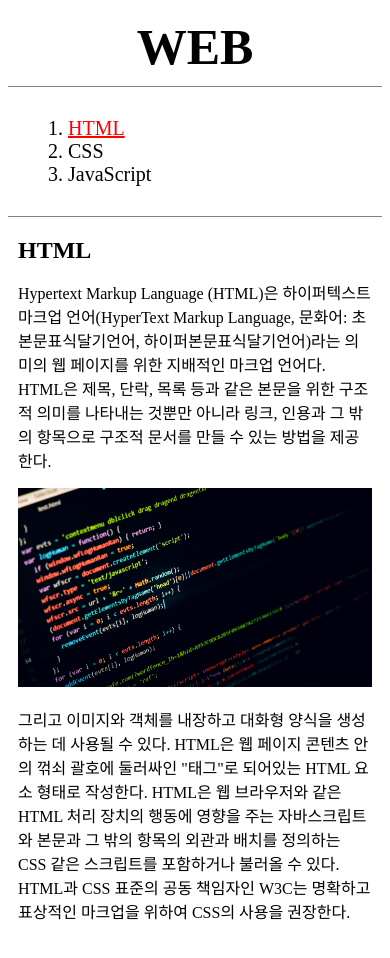
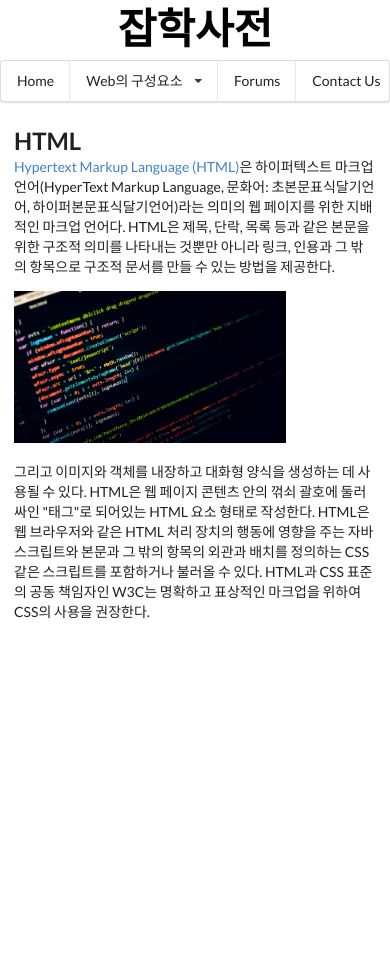
Before and after one commit to gameaos/web-1, a plain HTML site: page HTML.html in a window 390 px wide. After the commit the page ends 854 px from the top, so only its background shows below. Drawn offline with nearby package versions, Linux system fonts and the light colour scheme; a script that the page names is missing.

Commit message:
Fifth Version

```diff
--- a/HTML.html
+++ b/HTML.html
@@ -3,78 +3,52 @@
 <head>
   <title>WEB - HTML</title>
   <meta charset="utf-8">
-  <style>
-    body{
-      margin: 5;
-    }
-    a {
-      color:black;
-      text-decoration: none;
-    }
-    h1 {
-      font-size: 50px;
-      text-align: center;
-      border-bottom: 1px solid gray;
-      margin: 0;
-      padding: 10px;
-    }
-    #article h2{
-      margin: 0;
-      padding-top: 10px;
-    }
-    #grid ol {
-      font-size: 25px;
-      border-right: 1px solid gray;
-      width: 150px;
-      margin: 0;
-      padding: 30px;
-      padding-right: 15px;
-    }
-    #grid{
-      display: grid;
-      grid-template-columns: 205px 1fr;
-    }
-    #article{
-      padding-left: 10px;
-    }
-    @media (max-width:1000px){
-      #grid{
-        display: block;
-      }
-      #article{
-        padding-left: 0;
-        padding: 10px;
-      }
-      #grid ol {
-        border-right: none;
-        width: auto;
-        font-size: 20px;
-        border-bottom: 1px solid gray;
-        padding-left: 60px;
-      }
-    }
-  </style>
+  <link rel="stylesheet" type="text/css" href="Style.css">
+  <link rel="stylesheet" type="text/css" href="semantic\semantic.css">
+  <script
+    src="https://code.jquery.com/jquery-3.1.1.min.js"
+    integrity="sha256-hVVnYaiADRTO2PzUGmuLJr8BLUSjGIZsDYGmIJLv2b8="
+    crossorigin="anonymous"></script>
+  <script src="semantic\semantic.js"></script>
 </head>
 
 <body>
-  <h1><a href="index.html">WEB</a></h1>
-  <div id="grid">
-    <ol>
-      <li><a href="HTML.html" style="color:red;text-decoration:underline">HTML</a></li>
-      <li><a href="CSS.html">CSS</a></li>
-      <li><a href="JavaScript.html">JavaScript</a></li>
-    </ol>
+  <h1><a href="index.html" id="H1">잡학사전</a></h1>
+  <div class="ui menu">
+    <a class="item" href="index.html">
+        Home
+    </a>
+    <div class="ui pointing dropdown link item">
+      <span class="text">Web의 구성요소</span>
+      <i class="dropdown icon"></i>
+      <div class="menu">
+        <div class="header">Categories</div>
+          <a class="item" href="HTML.html">HTML</a>
+          <a class="item" href="CSS.html">CSS</a>
+          <a class="item" href="JavaScript.html">JavaScript</a>
+        </div>
+      </div>
+      <a class="item">
+        Forums
+      </a>
+      <a class="item">
+        Contact Us
+      </a>
+    </div>
+    <script>
+      $('.ui.dropdown').dropdown();
+    </script>
+    <div class="ui container">
         <div id="article">
           <h2>HTML</h2>
           <p><a href="https://www.w3.org/TR/2010/WD-html5-20100624/" target="_blank" title="html5 speicification">Hypertext
           Markup Language (HTML)</a>은 하이퍼텍스트 마크업 언어(HyperText Markup Language, 문화어: 초본문표식달기언어, 하이퍼본문표식달기언어)라는
           의미의 웹 페이지를 위한 지배적인 마크업 언어다. HTML은 제목, 단락, 목록 등과 같은 본문을 위한 구조적 의미를 나타내는 것뿐만 아니라 링크, 인용과 그 밖의 항목으로 구조적 문서를 만들 수 있는 방법을 제공한다.
           </p>
-      <p><img src="coding.jpg" width="100%"></p>
+          <p><img src="coding.jpg" width="75%"></p>
           <p>그리고 이미지와 객체를 내장하고 대화형 양식을 생성하는 데 사용될 수 있다. HTML은 웹 페이지 콘텐츠 안의 꺾쇠 괄호에 둘러싸인
             "태그"로 되어있는 HTML 요소 형태로 작성한다. HTML은 웹 브라우저와 같은 HTML 처리 장치의 행동에 영향을 주는 자바스크립트와 본문과
             그 밖의 항목의 외관과 배치를 정의하는 CSS 같은 스크립트를 포함하거나 불러올 수 있다. HTML과 CSS 표준의 공동 책임자인 W3C는 명확하고 표상적인 마크업을 위하여 CSS의 사용을 권장한다.</p>
-    </div>
         </div>
       <p>
         <div id="disqus_thread"></div>
@@ -98,5 +72,6 @@
         </script>
         <noscript>Please enable JavaScript to view the <a href="https://disqus.com/?ref_noscript">comments powered by Disqus.</a></noscript>
       </p>
+    </div>
 </body>
 </html>
--- /dev/null
+++ b/Style.css
@@ -0,0 +1,17 @@
+@charset "UTF-8";
+body{
+  margin: 5;
+}
+#H1{
+  font-size: 150%;
+  text-align: center;
+  margin-top: 10px;
+  display: block;
+  color: black;
+}
+#article h2{
+  margin: 0;
+  padding-top: 10px;
+}
+@media (max-width:1000px){
+}
```
Also changed, not shown: CSS.html (+34 -59 lines), JavaScript.html (+34 -58 lines), index.html (+34 -59 lines). Lines whose indentation alone changed are shown as unchanged.
